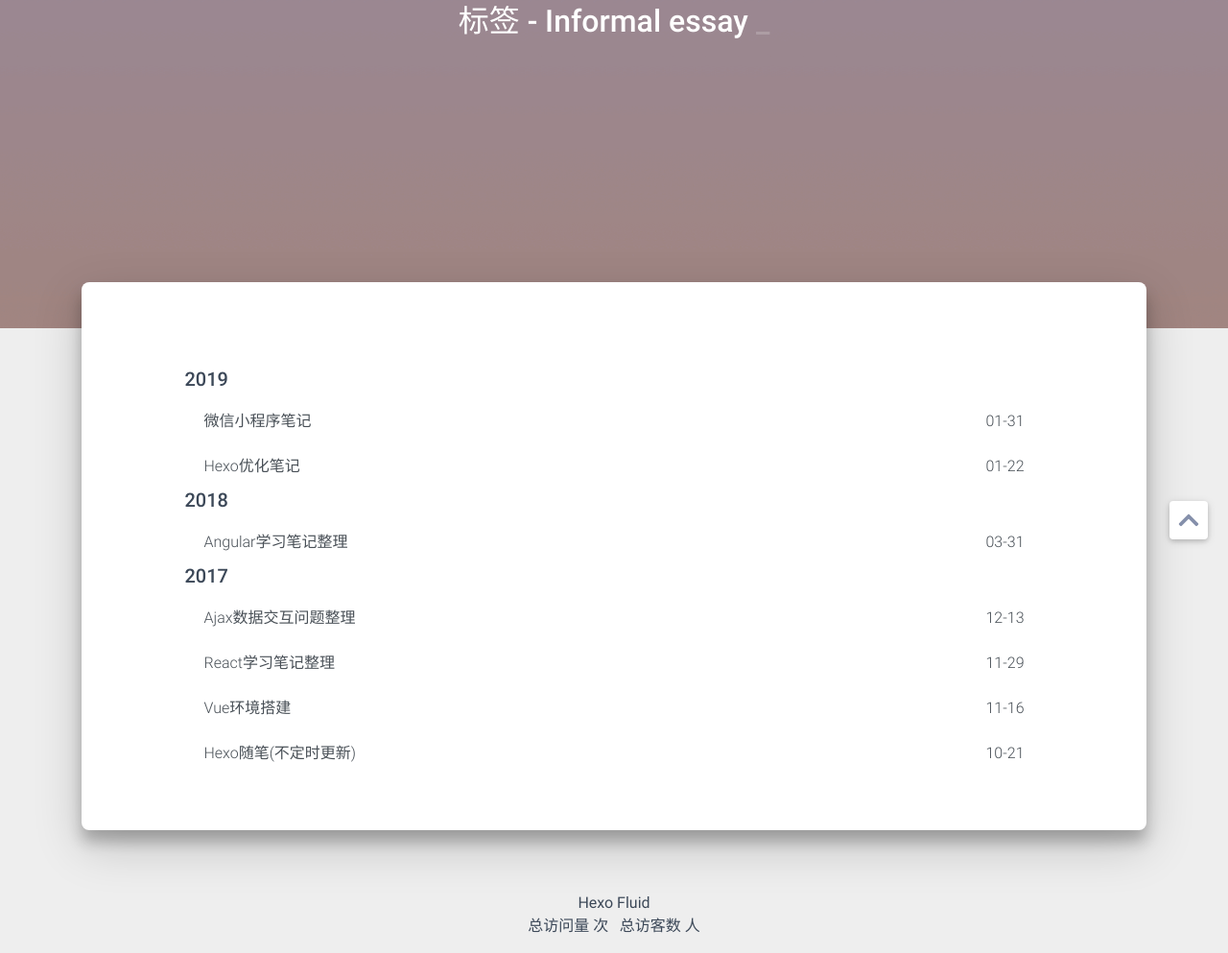
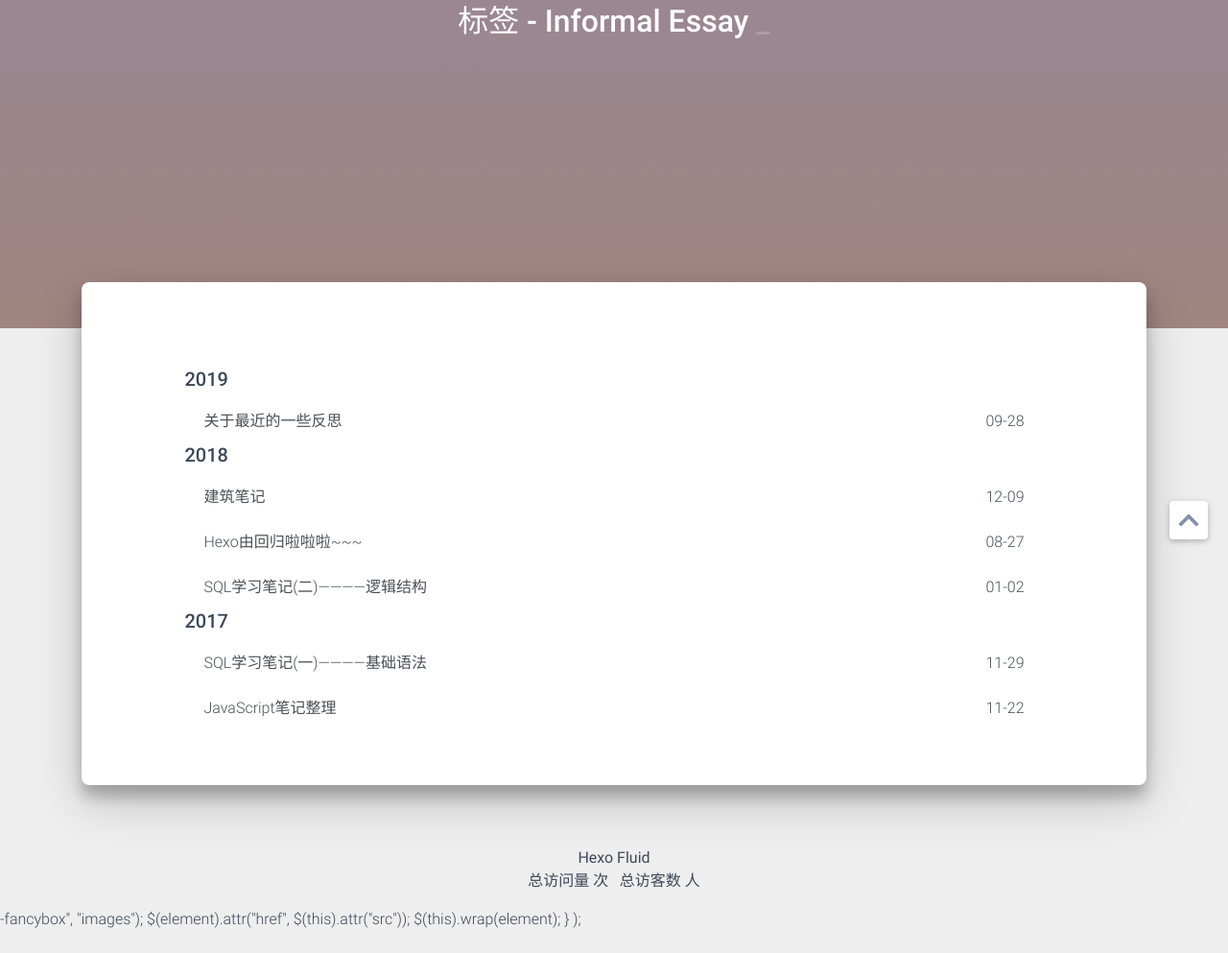
Before and after one commit to Lahy/Lahy.github.io, a plain HTML site: page tags/Informal-Essay/index.html in a window 1280 px wide. Shown: the part 298-1291 px from the top of the page at 96% size. After the commit the page ends 1268 px from the top, so only its background shows below. Drawn offline with Linux system fonts and the light colour scheme; some packages are replaced by stand-ins of ours; a script that the page names is missing; some icons are missing; a small style sheet from the web is missing.

Commit message:
Site updated: 2020-09-01 15:45:03

```diff
--- a/tags/Informal-Essay/index.html
+++ b/tags/Informal-Essay/index.html
@@ -14,7 +14,7 @@
   <meta name="description" content="Jump out of the comfort zone">
   <meta name="author" content="Langery">
   <meta name="keywords" content="">
-  <title>标签 - Informal essay ~ Langery Stone&#39;s Blog</title>
+  <title>标签 - Informal Essay ~ Langery Stone&#39;s Blog</title>
 
   <link rel="stylesheet" href="/lib/font-awesome/css/all.min.css">
 <link rel="stylesheet" href="/lib/bootstrap/css/bootstrap.min.css">
@@ -121,58 +121,52 @@
 
 
 <div class="list-group">
-<!--  <p class="h4">共计 7 篇文章</p>-->
+<!--  <p class="h4">共计 6 篇文章</p>-->
   <hr>
 
 
 
       <p class="h5">2019</p>
 
-    <a href="/2019/01/31/weChat/" class="list-group-item list-group-item-action">
-      <span class="archive-post-title">微信小程序笔记</span>
-      <span style="float: right;">01-31</span>
-    </a>
-
-
-    <a href="/2019/01/22/hexo-style/" class="list-group-item list-group-item-action">
-      <span class="archive-post-title">Hexo优化笔记</span>
-      <span style="float: right;">01-22</span>
+    <a href="/2019/09/28/reflect/" class="list-group-item list-group-item-action">
+      <span class="archive-post-title">关于最近的一些反思</span>
+      <span style="float: right;">09-28</span>
     </a>
 
 
 
       <p class="h5">2018</p>
 
-    <a href="/2018/03/31/angular/" class="list-group-item list-group-item-action">
-      <span class="archive-post-title">Angular学习笔记整理</span>
-      <span style="float: right;">03-31</span>
+    <a href="/2018/12/09/Architectural-Notes01/" class="list-group-item list-group-item-action">
+      <span class="archive-post-title">建筑笔记</span>
+      <span style="float: right;">12-09</span>
+    </a>
+
+
+    <a href="/2018/08/27/happy/" class="list-group-item list-group-item-action">
+      <span class="archive-post-title">Hexo由回归啦啦啦~~~</span>
+      <span style="float: right;">08-27</span>
+    </a>
+
+
+    <a href="/2018/01/02/SQL-02/" class="list-group-item list-group-item-action">
+      <span class="archive-post-title">SQL学习笔记(二)————逻辑结构</span>
+      <span style="float: right;">01-02</span>
     </a>
 
 
 
       <p class="h5">2017</p>
 
-    <a href="/2017/12/13/Ajax/" class="list-group-item list-group-item-action">
-      <span class="archive-post-title">Ajax数据交互问题整理</span>
-      <span style="float: right;">12-13</span>
-    </a>
-
-
-    <a href="/2017/11/29/React/" class="list-group-item list-group-item-action">
-      <span class="archive-post-title">React学习笔记整理</span>
+    <a href="/2017/11/29/SQL-01/" class="list-group-item list-group-item-action">
+      <span class="archive-post-title">SQL学习笔记(一)————基础语法</span>
       <span style="float: right;">11-29</span>
     </a>
 
 
-    <a href="/2017/11/16/Vue搭建/" class="list-group-item list-group-item-action">
-      <span class="archive-post-title">Vue环境搭建</span>
-      <span style="float: right;">11-16</span>
-    </a>
-
-
-    <a href="/2017/10/21/Hexo/" class="list-group-item list-group-item-action">
-      <span class="archive-post-title">Hexo随笔(不定时更新)</span>
-      <span style="float: right;">10-21</span>
+    <a href="/2017/11/22/JavaScript/" class="list-group-item list-group-item-action">
+      <span class="archive-post-title">JavaScript笔记整理</span>
+      <span style="float: right;">11-22</span>
     </a>
 
 </div>
@@ -296,7 +290,7 @@
     var typed = new Typed('#subtitle', {
       strings: [
         '  ',
-        "标签 - Informal essay&nbsp;",
+        "标签 - Informal Essay&nbsp;",
       ],
       cursorChar: "_",
       typeSpeed: 70,
@@ -360,3 +354,18 @@
 
 </body>
 </html>
+-fancybox", "images");
+        $(element).attr("href", $(this).attr("src"));
+        $(this).wrap(element);
+      }
+    );
+  </script>
+
+
+
+
+
+
+
+</body>
+</html>
```
Also changed, not shown: baidusitemap.xml (+7 -7 lines).
